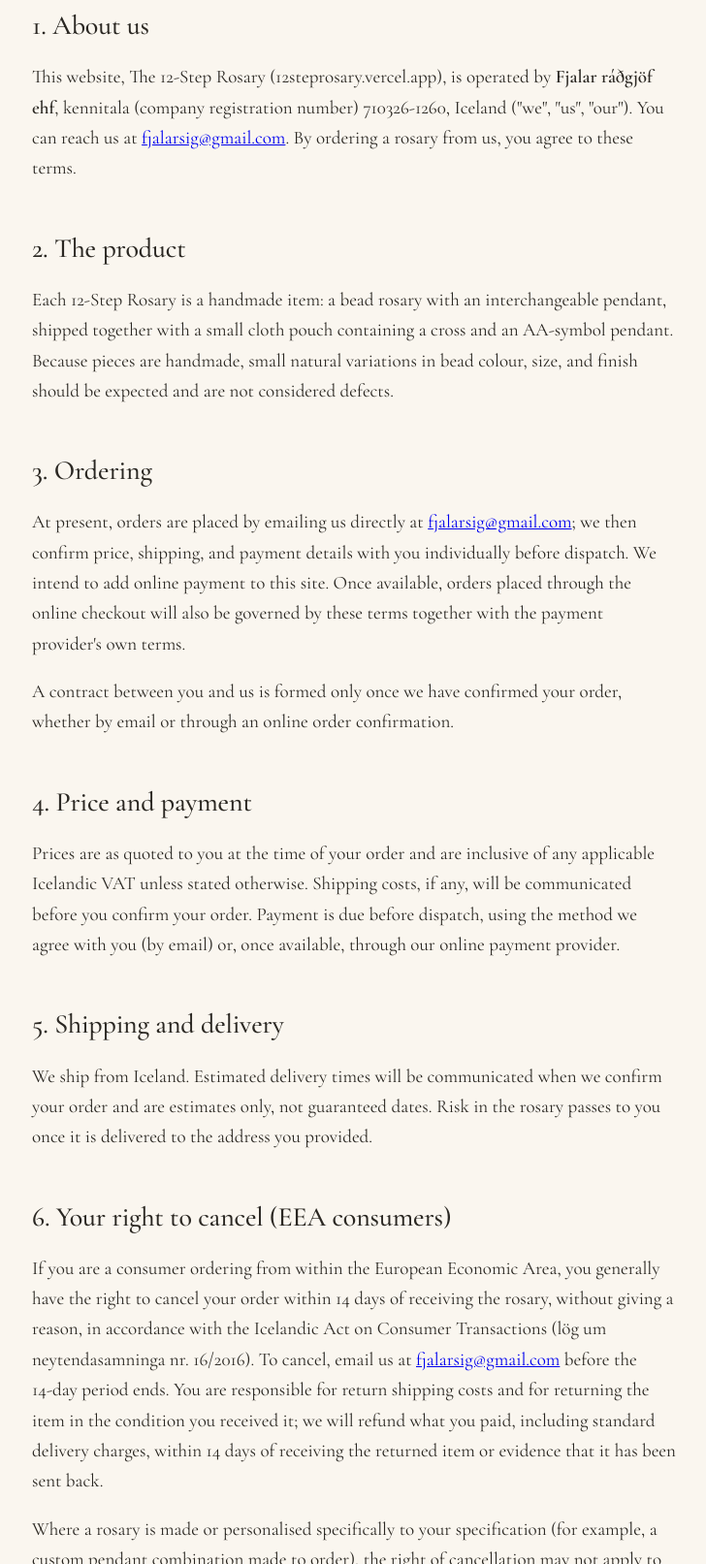
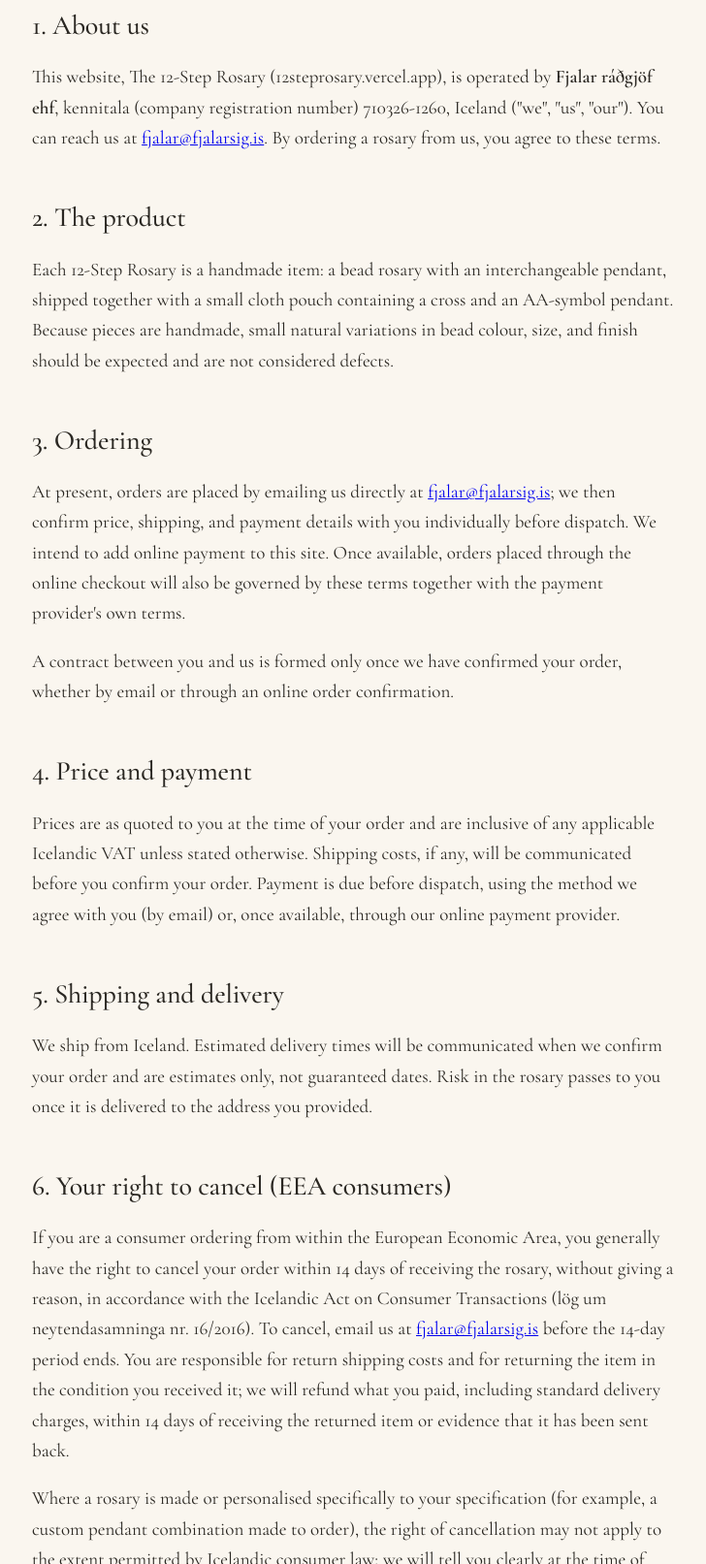
Before and after one commit to FjalarSig/12steprosary, a plain HTML site: page terms.html in a window 1280 px wide. Shown: the part 393-2006 px from the top of the page at 97% size, without its empty margins (275-1003 px from the left). Drawn offline with nearby package versions, Linux system fonts and the light colour scheme.

Commit message:
Update contact email to fjalar@fjalarsig.is

```diff
--- a/terms.html
+++ b/terms.html
@@ -178,7 +178,7 @@
 
   <section data-lang="en">
     <h2>1. About us</h2>
-    <p>This website, The 12-Step Rosary (12steprosary.vercel.app), is operated by <strong>Fjalar ráðgjöf ehf</strong>, kennitala (company registration number) 710326‑1260, Iceland ("we", "us", "our"). You can reach us at <a href="mailto:fjalarsig@gmail.com">fjalarsig@gmail.com</a>. By ordering a rosary from us, you agree to these terms.</p>
+    <p>This website, The 12-Step Rosary (12steprosary.vercel.app), is operated by <strong>Fjalar ráðgjöf ehf</strong>, kennitala (company registration number) 710326‑1260, Iceland ("we", "us", "our"). You can reach us at <a href="mailto:fjalar@fjalarsig.is">fjalar@fjalarsig.is</a>. By ordering a rosary from us, you agree to these terms.</p>
   </section>
 
   <section data-lang="en">
@@ -188,7 +188,7 @@
 
   <section data-lang="en">
     <h2>3. Ordering</h2>
-    <p>At present, orders are placed by emailing us directly at <a href="mailto:fjalarsig@gmail.com">fjalarsig@gmail.com</a>; we then confirm price, shipping, and payment details with you individually before dispatch. We intend to add online payment to this site. Once available, orders placed through the online checkout will also be governed by these terms together with the payment provider's own terms.</p>
+    <p>At present, orders are placed by emailing us directly at <a href="mailto:fjalar@fjalarsig.is">fjalar@fjalarsig.is</a>; we then confirm price, shipping, and payment details with you individually before dispatch. We intend to add online payment to this site. Once available, orders placed through the online checkout will also be governed by these terms together with the payment provider's own terms.</p>
     <p>A contract between you and us is formed only once we have confirmed your order, whether by email or through an online order confirmation.</p>
   </section>
 
@@ -204,7 +204,7 @@
 
   <section data-lang="en">
     <h2>6. Your right to cancel (EEA consumers)</h2>
-    <p>If you are a consumer ordering from within the European Economic Area, you generally have the right to cancel your order within 14 days of receiving the rosary, without giving a reason, in accordance with the Icelandic Act on Consumer Transactions (lög um neytendasamninga nr. 16/2016). To cancel, email us at <a href="mailto:fjalarsig@gmail.com">fjalarsig@gmail.com</a> before the 14‑day period ends. You are responsible for return shipping costs and for returning the item in the condition you received it; we will refund what you paid, including standard delivery charges, within 14 days of receiving the returned item or evidence that it has been sent back.</p>
+    <p>If you are a consumer ordering from within the European Economic Area, you generally have the right to cancel your order within 14 days of receiving the rosary, without giving a reason, in accordance with the Icelandic Act on Consumer Transactions (lög um neytendasamninga nr. 16/2016). To cancel, email us at <a href="mailto:fjalar@fjalarsig.is">fjalar@fjalarsig.is</a> before the 14‑day period ends. You are responsible for return shipping costs and for returning the item in the condition you received it; we will refund what you paid, including standard delivery charges, within 14 days of receiving the returned item or evidence that it has been sent back.</p>
     <p>Where a rosary is made or personalised specifically to your specification (for example, a custom pendant combination made to order), the right of cancellation may not apply to the extent permitted by Icelandic consumer law; we will tell you clearly at the time of order if this is the case.</p>
   </section>
 
@@ -244,7 +244,7 @@
 
   <section data-lang="is">
     <h2>1. Um okkur</h2>
-    <p>Þessi vefsíða, Tólf spora talnabandið (12steprosary.vercel.app), er rekin af <strong>Fjalari ráðgjöf ehf</strong>, kennitala 710326‑1260, Íslandi ("við", "okkur"). Þú getur haft samband við okkur á <a href="mailto:fjalarsig@gmail.com">fjalarsig@gmail.com</a>. Með því að panta talnaband hjá okkur samþykkir þú þessa skilmála.</p>
+    <p>Þessi vefsíða, Tólf spora talnabandið (12steprosary.vercel.app), er rekin af <strong>Fjalari ráðgjöf ehf</strong>, kennitala 710326‑1260, Íslandi ("við", "okkur"). Þú getur haft samband við okkur á <a href="mailto:fjalar@fjalarsig.is">fjalar@fjalarsig.is</a>. Með því að panta talnaband hjá okkur samþykkir þú þessa skilmála.</p>
   </section>
 
   <section data-lang="is">
@@ -254,7 +254,7 @@
 
   <section data-lang="is">
     <h2>3. Pöntun</h2>
-    <p>Sem stendur eru pantanir gerðar með tölvupósti á <a href="mailto:fjalarsig@gmail.com">fjalarsig@gmail.com</a>; við staðfestum verð, sendingu og greiðslu í kjölfarið með þér áður en varan er send. Við stefnum að því að bæta við greiðslulausn á netinu á þessa síðu. Þegar hún verður virk munu pantanir gerðar í gegnum hana einnig lúta þessum skilmálum, ásamt skilmálum greiðsluþjónustuveitanda.</p>
+    <p>Sem stendur eru pantanir gerðar með tölvupósti á <a href="mailto:fjalar@fjalarsig.is">fjalar@fjalarsig.is</a>; við staðfestum verð, sendingu og greiðslu í kjölfarið með þér áður en varan er send. Við stefnum að því að bæta við greiðslulausn á netinu á þessa síðu. Þegar hún verður virk munu pantanir gerðar í gegnum hana einnig lúta þessum skilmálum, ásamt skilmálum greiðsluþjónustuveitanda.</p>
     <p>Samningur milli þín og okkar telst aðeins kominn á þegar við höfum staðfest pöntun þína, hvort sem er með tölvupósti eða með staðfestingu í gegnum vefverslun.</p>
   </section>
 
@@ -270,7 +270,7 @@
 
   <section data-lang="is">
     <h2>6. Skilaréttur (neytendur á EES-svæðinu)</h2>
-    <p>Ef þú ert neytandi og pantar innan Evrópska efnahagssvæðisins hefur þú almennt rétt til að hætta við kaupin innan 14 daga frá móttöku talnabandsins, án þess að tilgreina ástæðu, í samræmi við lög um neytendasamninga nr. 16/2016. Til að nýta skilaréttinn skaltu senda okkur tölvupóst á <a href="mailto:fjalarsig@gmail.com">fjalarsig@gmail.com</a> áður en 14 daga fresturinn rennur út. Þú berð kostnað af endursendingu og ábyrgist að skila vörunni í því ástandi sem þú fékkst hana; við endurgreiðum það sem þú greiddir, þ.m.t. hefðbundinn sendingarkostnað, innan 14 daga frá móttöku vörunnar eða staðfestingar á að hún hafi verið send til baka.</p>
+    <p>Ef þú ert neytandi og pantar innan Evrópska efnahagssvæðisins hefur þú almennt rétt til að hætta við kaupin innan 14 daga frá móttöku talnabandsins, án þess að tilgreina ástæðu, í samræmi við lög um neytendasamninga nr. 16/2016. Til að nýta skilaréttinn skaltu senda okkur tölvupóst á <a href="mailto:fjalar@fjalarsig.is">fjalar@fjalarsig.is</a> áður en 14 daga fresturinn rennur út. Þú berð kostnað af endursendingu og ábyrgist að skila vörunni í því ástandi sem þú fékkst hana; við endurgreiðum það sem þú greiddir, þ.m.t. hefðbundinn sendingarkostnað, innan 14 daga frá móttöku vörunnar eða staðfestingar á að hún hafi verið send til baka.</p>
     <p>Ef talnaband er sérsniðið að þinni ósk (t.d. sérstök samsetning nista sem pöntuð er sérstaklega) kann skilarétturinn að falla niður að því marki sem íslensk neytendalög heimila; við munum tilkynna þér það skýrt við pöntun ef svo er.</p>
   </section>
 
```
Also changed, not shown: index.html (+2 -2 lines), privacy-policy.html (+4 -4 lines).
